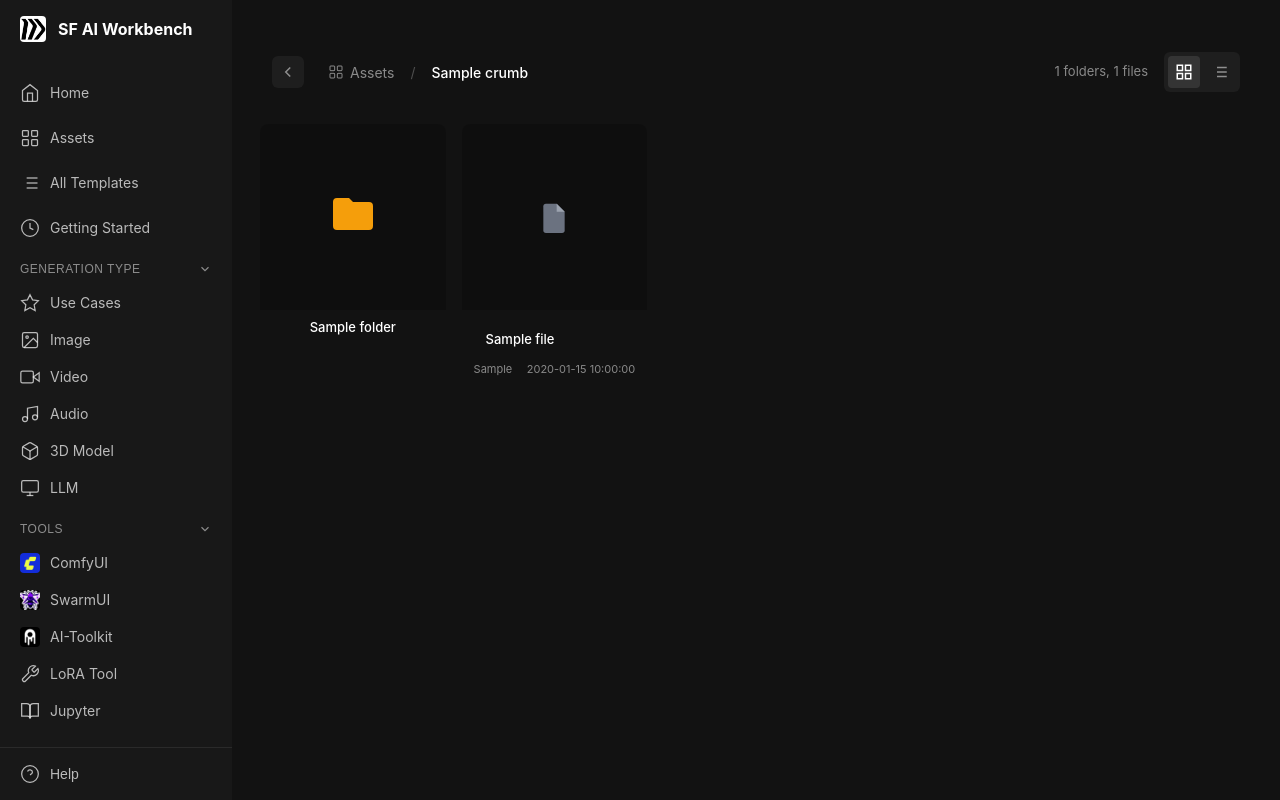
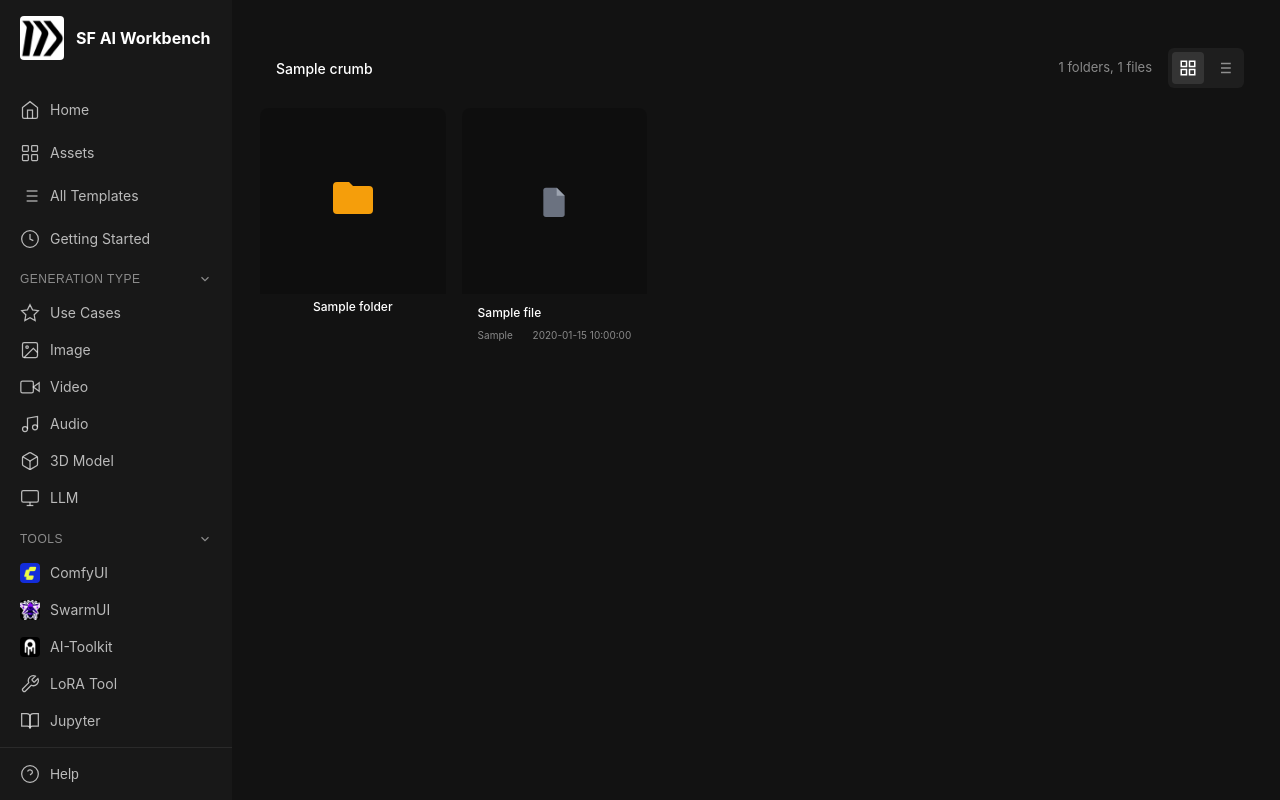
Before and after one commit to razvanmatei-sf/runpod-ggs, a Flask app: template server/templates/assets.html in a window 1280 px wide. Run offline with Flask 3, Linux system fonts and the light colour scheme; the template is opened without the code that fills it: most values are stand-ins (such as "Sample title", 1, 10 or a date in 2020); parts of the project's set-up code (start-up, migrations or seed data) failed here and were passed over.

Commit message:
Assets browser UI improvements: simplified breadcrumb, folder actions, compact layout
- Increase sidebar logo from 26px to 44px to match mockup
- Simplify breadcrumb: user's folder is now apparent root (hide Assets/My Outputs prefix)
- Add download/delete hover buttons to folder items (same as files)
- Reduce spacing throughout: toolbar, asset info, asset actions
- Back button only shows when deeper than user's root folder
- Add /assets/download-folder/ route (creates ZIP)
- Add /assets/delete-folder/ route (with root folder protection)
- Add downloadFolder() and confirmDeleteFolder() JS functions

```diff
--- a/server/server.py
+++ b/server/server.py
@@ -2613,35 +2613,23 @@ def assets_browse(subpath):
 
     # Find the index of "output" or "input" in the path
     root_index = -1
-    root_type = None
     for i, part in enumerate(parts):
-        if part == "output":
+        if part in ("output", "input"):
             root_index = i
-            root_type = "output"
             break
-        elif part == "input":
-            root_index = i
-            root_type = "input"
-            break
-
-    # Only build breadcrumb from root folder onwards
+
+    # Only build breadcrumb from username folder onwards (skip output/input folder)
+    # This makes the user's folder appear as the root since they can't browse elsewhere
     for i, part in enumerate(parts):
         if part:
             current_crumb_path = (
                 os.path.join(current_crumb_path, part) if current_crumb_path else part
             )
-            # Only add to visible breadcrumb if at or after root index
-            if i >= root_index and root_index >= 0:
-                # Rename the root folder to friendly name
-                if i == root_index:
-                    display_name = (
-                        "My Outputs" if root_type == "output" else "My Inputs"
-                    )
-                else:
-                    display_name = part
+            # Only add to visible breadcrumb if after root index (username folder onwards)
+            if i > root_index and root_index >= 0:
                 breadcrumb.append(
                     {
-                        "name": display_name,
+                        "name": part,
                         "path": current_crumb_path,
                     }
                 )
@@ -2753,6 +2741,83 @@ def assets_delete(filepath):
 
     try:
         os.remove(full_path)
+        return jsonify({"success": True})
+    except Exception as e:
+        return jsonify({"success": False, "error": str(e)}), 500
+
+
+@app.route("/assets/download-folder/<path:folderpath>")
+def assets_download_folder(folderpath):
+    """Download a folder as a zip file"""
+    import tempfile
+    import zipfile
+
+    if not current_artist:
+        return jsonify({"error": "Not authenticated"}), 401
+
+    if not is_path_allowed(folderpath, current_artist):
+        return jsonify({"error": "Access denied"}), 403
+
+    full_path = os.path.join(WORKSPACE_ROOT, folderpath)
+
+    if not os.path.exists(full_path):
+        return jsonify({"error": "Folder not found"}), 404
+
+    if not os.path.isdir(full_path):
+        return jsonify({"error": "Not a folder"}), 400
+
+    folder_name = os.path.basename(folderpath)
+
+    # Create a temporary zip file
+    temp_file = tempfile.NamedTemporaryFile(delete=False, suffix=".zip")
+    try:
+        with zipfile.ZipFile(temp_file.name, "w", zipfile.ZIP_DEFLATED) as zipf:
+            for root, dirs, files in os.walk(full_path):
+                for file in files:
+                    file_path = os.path.join(root, file)
+                    arcname = os.path.relpath(file_path, full_path)
+                    zipf.write(file_path, os.path.join(folder_name, arcname))
+
+        return send_file(
+            temp_file.name,
+            mimetype="application/zip",
+            as_attachment=True,
+            download_name=f"{folder_name}.zip",
+        )
+    except Exception as e:
+        return jsonify({"error": str(e)}), 500
+
+
+@app.route("/assets/delete-folder/<path:folderpath>", methods=["POST"])
+def assets_delete_folder(folderpath):
+    """Delete a folder and all its contents"""
+    import shutil
+
+    if not current_artist:
+        return jsonify({"success": False, "error": "Not authenticated"}), 401
+
+    if not is_path_allowed(folderpath, current_artist):
+        return jsonify({"success": False, "error": "Access denied"}), 403
+
+    full_path = os.path.join(WORKSPACE_ROOT, folderpath)
+
+    if not os.path.exists(full_path):
+        return jsonify({"success": False, "error": "Folder not found"}), 404
+
+    if not os.path.isdir(full_path):
+        return jsonify({"success": False, "error": "Not a folder"}), 400
+
+    # Prevent deleting the user's root folder
+    parts = folderpath.split("/")
+    # Path structure: ComfyUI/output/username or ComfyUI/input/username
+    # Don't allow deleting at depth <= 3 (the username folder level)
+    if len(parts) <= 3:
+        return jsonify(
+            {"success": False, "error": "Cannot delete root user folder"}
+        ), 403
+
+    try:
+        shutil.rmtree(full_path)
         return jsonify({"success": True})
     except Exception as e:
         return jsonify({"success": False, "error": str(e)}), 500
--- a/server/static/css/style.css
+++ b/server/static/css/style.css
@@ -293,14 +293,14 @@ a:hover {
 }
 
 .sidebar-logo {
-    width: 26px;
-    height: 26px;
+    width: 44px;
+    height: 44px;
     flex-shrink: 0;
 }
 
 .sidebar-logo img {
-    width: 26px;
-    height: 26px;
+    width: 44px;
+    height: 44px;
     border-radius: var(--radius-md);
 }
 
@@ -314,7 +314,7 @@ a:hover {
 .sidebar-user {
     font-size: var(--text-sm);
     color: var(--text-muted);
-    padding-left: calc(26px + var(--space-3));
+    padding-left: calc(44px + var(--space-3));
 }
 
 .sidebar-nav {
--- a/server/templates/assets.html
+++ b/server/templates/assets.html
@@ -4,10 +4,10 @@
     <!-- Toolbar -->
     <div class="assets-toolbar">
         <div class="toolbar-left">
-            {% if not is_root %}
-            <!-- Back Button -->
+            {% if not is_root and breadcrumb|length > 1 %}
+            <!-- Back Button - only show when deeper than user's root folder -->
             <a
-                href="{% if parent_path %}{{ url_for('assets_browse', subpath=parent_path) }}{% else %}{{ url_for('assets') }}{% endif %}"
+                href="{{ url_for('assets_browse', subpath=parent_path) }}"
                 class="back-btn"
                 title="Go back"
             >
@@ -23,29 +23,12 @@
                 </svg>
             </a>
             {% endif %}
-            <!-- Breadcrumb -->
+            <!-- Breadcrumb - starts from user's folder as apparent root -->
             <nav class="assets-breadcrumb">
-                <a
-                    href="{{ url_for('assets') }}"
-                    class="breadcrumb-item {% if is_root %}current{% endif %}"
-                >
-                    <svg
-                        viewBox="0 0 24 24"
-                        fill="none"
-                        stroke="currentColor"
-                        stroke-width="1.5"
-                        width="16"
-                        height="16"
-                    >
-                        <rect x="3" y="3" width="7" height="7" rx="1" />
-                        <rect x="14" y="3" width="7" height="7" rx="1" />
-                        <rect x="14" y="14" width="7" height="7" rx="1" />
-                        <rect x="3" y="14" width="7" height="7" rx="1" />
-                    </svg>
-                    <span>Assets</span>
-                </a>
-                {% for crumb in breadcrumb %}
-                <span class="breadcrumb-sep">/</span>
+                {% for crumb in breadcrumb %} {% if not loop.first %}<span
+                    class="breadcrumb-sep"
+                    >/</span
+                >{% endif %}
                 <a
                     href="{{ url_for('assets_browse', subpath=crumb.path) }}"
                     class="breadcrumb-item {% if loop.last %}current{% endif %}"
@@ -157,11 +140,15 @@
 
             <!-- Folders -->
             {% for folder in folders %}
-            <a
-                href="{{ url_for('assets_browse', subpath=folder.path) }}"
+            <div
                 class="asset-item folder-item"
+                data-path="{{ folder.path }}"
+                data-name="{{ folder.name }}"
             >
-                <div class="asset-thumb">
+                <a
+                    href="{{ url_for('assets_browse', subpath=folder.path) }}"
+                    class="asset-thumb folder-link"
+                >
                     <div class="folder-icon">
                         <svg
                             viewBox="0 0 24 24"
@@ -174,9 +161,56 @@
                             />
                         </svg>
                     </div>
+                </a>
+                <a
+                    href="{{ url_for('assets_browse', subpath=folder.path) }}"
+                    class="asset-name"
+                    >{{ folder.name }}</a
+                >
+                <div class="asset-actions">
+                    <button
+                        type="button"
+                        class="action-btn"
+                        onclick="event.preventDefault(); downloadFolder('{{ folder.path }}', '{{ folder.name }}')"
+                        title="Download folder"
+                    >
+                        <svg
+                            viewBox="0 0 24 24"
+                            fill="none"
+                            stroke="currentColor"
+                            stroke-width="2"
+                            width="16"
+                            height="16"
+                        >
+                            <path
+                                d="M21 15v4a2 2 0 0 1-2 2H5a2 2 0 0 1-2-2v-4"
+                            />
+                            <polyline points="7 10 12 15 17 10" />
+                            <line x1="12" y1="15" x2="12" y2="3" />
+                        </svg>
+                    </button>
+                    <button
+                        type="button"
+                        class="action-btn danger"
+                        onclick="event.preventDefault(); confirmDeleteFolder('{{ folder.path }}', '{{ folder.name }}')"
+                        title="Delete folder"
+                    >
+                        <svg
+                            viewBox="0 0 24 24"
+                            fill="none"
+                            stroke="currentColor"
+                            stroke-width="2"
+                            width="16"
+                            height="16"
+                        >
+                            <polyline points="3 6 5 6 21 6" />
+                            <path
+                                d="M19 6v14a2 2 0 0 1-2 2H7a2 2 0 0 1-2-2V6m3 0V4a2 2 0 0 1 2-2h4a2 2 0 0 1 2 2v2"
+                            />
+                        </svg>
+                    </button>
                 </div>
-                <div class="asset-name">{{ folder.name }}</div>
-            </a>
+            </div>
             {% endfor %}
 
             <!-- Files -->
@@ -537,7 +571,7 @@
         display: flex;
         flex-direction: column;
         height: 100%;
-        gap: 16px;
+        gap: 8px;
     }
 
     /* Toolbar */
@@ -545,7 +579,7 @@
         display: flex;
         justify-content: space-between;
         align-items: center;
-        padding: 12px 16px;
+        padding: 8px 12px;
         background: var(--card-bg);
         border-radius: 8px;
         border: 1px solid var(--border-color);
@@ -677,6 +711,14 @@
         background: rgba(0, 0, 0, 0.2);
         cursor: pointer;
         overflow: hidden;
+        text-decoration: none;
+        color: inherit;
+    }
+
+    /* Folder link styling */
+    .folder-link {
+        text-decoration: none;
+        color: inherit;
     }
 
     .asset-thumb img {
@@ -743,44 +785,56 @@
 
     /* Asset info */
     .asset-info {
-        padding: 12px;
+        padding: 6px 8px;
         flex: 1;
     }
 
     .asset-name {
-        font-size: 13px;
+        display: block;
+        font-size: 12px;
         font-weight: 500;
         color: var(--text-primary);
         white-space: nowrap;
         overflow: hidden;
         text-overflow: ellipsis;
-        padding: 8px 12px;
+        padding: 4px 8px;
+        text-decoration: none;
     }
 
     .folder-item .asset-name {
         text-align: center;
     }
 
+    a.asset-name:hover {
+        color: var(--primary-color);
+    }
+
     .asset-meta {
         display: flex;
         justify-content: space-between;
-        font-size: 11px;
+        font-size: 10px;
         color: var(--text-muted);
-        margin-top: 4px;
+        margin-top: 2px;
+        padding: 0 8px;
     }
 
     /* Asset actions */
     .asset-actions {
         display: flex;
         gap: 4px;
-        padding: 8px 12px;
+        padding: 4px 8px 6px;
         border-top: 1px solid var(--border-color);
         opacity: 0;
         transition: opacity 0.15s ease;
+        justify-content: center;
     }
 
     .asset-item:hover .asset-actions {
         opacity: 1;
+    }
+
+    .folder-item .asset-actions {
+        justify-content: center;
     }
 
     .action-btn {
@@ -1225,6 +1279,59 @@
             });
     }
 
+    function downloadFolder(path, name) {
+        showToast("Preparing folder download...");
+        // Trigger folder download - server will create a zip
+        const a = document.createElement("a");
+        a.href = "/assets/download-folder/" + path;
+        a.download = name + ".zip";
+        document.body.appendChild(a);
+        a.click();
+        document.body.removeChild(a);
+    }
+
+    function confirmDeleteFolder(path, name) {
+        if (
+            !confirm(
+                'Are you sure you want to delete the folder "' +
+                    name +
+                    '" and ALL its contents?\n\nThis action cannot be undone.',
+            )
+        ) {
+            return;
+        }
+
+        fetch("/assets/delete-folder/" + path, {
+            method: "POST",
+            headers: {
+                "Content-Type": "application/json",
+            },
+        })
+            .then((response) => response.json())
+            .then((data) => {
+                if (data.success) {
+                    // Remove the folder from the grid
+                    const item = document.querySelector(
+                        `.folder-item[data-path="${path}"]`,
+                    );
+                    if (item) {
+                        item.remove();
+                    }
+                    showToast("Deleted folder " + name, "success");
+                    updateFileCount();
+                } else {
+                    showToast(
+                        "Error: " + (data.error || "Failed to delete folder"),
+                        "error",
+                    );
+                }
+            })
+            .catch((err) => {
+                showToast("Error deleting folder", "error");
+                console.error(err);
+            });
+    }
+
     function updateFileCount() {
         const folders = document.querySelectorAll(".folder-item").length;
         const files = document.querySelectorAll(".file-item").length;
```
